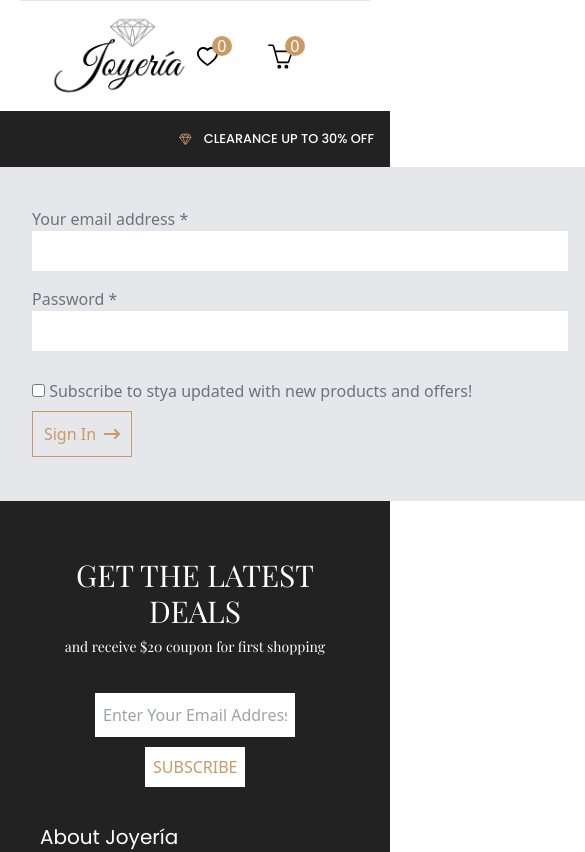
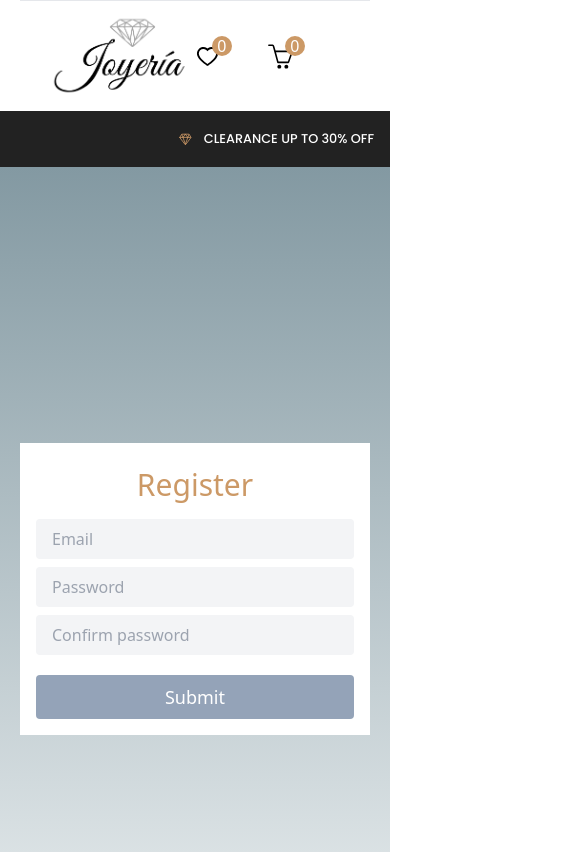
Before and after one commit to NigarShamil/jewellery_store, a React (Vite) app: page /register in a window 390 px wide. Shown: the top 852 px of the page, 585 px wide, since content can reach past the window. Built offline with nearby package versions, Linux system fonts and the light colour scheme; a web font is replaced by a local one.

Commit message:
login and register is solved and adding some css media query

```diff
--- a/src/App.jsx
+++ b/src/App.jsx
@@ -4,7 +4,6 @@ import { BrowserRouter as Router, Routes, Route } from 'react-router-dom'
 import Navbar from './components/navbar/Navbar'
 import Footer from './components/footer/Footer'
 import Home from './components/home/Home'
-import LogIn from './components/login/MyAccount'
 import About from './components/about/About'
 import Faq from './components/FAQ/Faq'
 import ShoppingCart from './components/cart/ShoppingCart'
--- a/src/components/cart/CartComp.jsx
+++ b/src/components/cart/CartComp.jsx
@@ -12,10 +12,10 @@ const CartComp = ({ cart }) => {
     return (
         <>
             <div>
-                <div className='cartField my-6 flex flex-col sm:flex-row items-center justify-between border-t p-2 sm:w-[650px]'>
+                <div className='cartField my-6 flex flex-wrap items-center justify-between border-t p-2'>
                     <div className='cartText_field flex justify-center items-center'>
                         <img className='w-[100px] h-[100px] object-fill' src={cart?.image} alt="" />
-                        <div className='text-sm px-2'>{cart?.title}</div>
+                        <div className='name_product w-[250px] text-wrap text-sm px-2'>{cart?.title}</div>
                         <div>{cart?.description}</div>
                     </div>
                     <div className='cart_price text-sm'>{cart?.price} $</div>
--- a/src/components/cart/ShoppingCart.jsx
+++ b/src/components/cart/ShoppingCart.jsx
@@ -26,7 +26,7 @@ const ShoppingCart = () => {
                 </div>
                 {
                     carts?.length > 0 ? (
-                        <div className='cart_view'>
+                        <div className='cart_view flex flex-col justify-center items-center'>
                             {
                                 carts.map((cart, index) => (
                                     <CartComp key={index} cart={cart} />
--- a/src/components/contactUs/ContactUs.jsx
+++ b/src/components/contactUs/ContactUs.jsx
@@ -15,7 +15,7 @@ const ContactUs = () => {
                 <div className='about_cover mb-5'>
                     <img src="https://molla-theme.myshopify.com/cdn/shop/files/about-header-bg.jpg?v=1614728545" className='about_banner relative' />
                     <div className='banner_text text-center text-white'>
-                        <h3 className='text-2xl'>About Us</h3>
+                        <h3 className='text-2xl'>Contact Us</h3>
                         <p className='text-lg'>Who we are</p>
                     </div>
                 </div>
--- a/src/components/footer/Footer.jsx
+++ b/src/components/footer/Footer.jsx
@@ -27,7 +27,7 @@ const Footer = () => {
                         <p><GiCutDiamond size={20} /></p>
                         <p className='logo text-2xl'>Joyería</p>
                     </div>
-                    <p className='pb-3 text-zinc-400'>Copyright © 2020 Molla Store. All Rights Reserved.</p>
+                    <p className='pb-3 text-zinc-400'>Copyright © 2024 Joyería. All Rights Reserved.</p>
                 </div>
             </div>
         </div>
--- a/src/components/login/Register.jsx
+++ b/src/components/login/Register.jsx
@@ -1,26 +1,97 @@
 
-import React from 'react'
-import { FaArrowRightLong } from "react-icons/fa6";
+import React, { useState } from 'react';
+import { useDispatch } from "react-redux"
+import { useNavigate } from "react-router-dom"
+import { authActions } from '../../store/authSlice'
+import "./login.css"
 
 const Register = () => {
+    const [email, setEmail] = useState("");
+    const [password, setPassword] = useState("");
+    const [confirmPassword, setConfirmPassword] = useState("");
+    const [isSubmitting, setIsSubmitting] = useState(false);
+    const [errors, setErrors] = useState([]);
+    const navigate = useNavigate()
+    const dispatch = useDispatch()
+
+    const handleRegisterSubmit = async (e) => {
+        e.preventDefault();
+        setIsSubmitting(true);
+        dispatch(authActions.login());
+        navigate('/my-account')
+
+        if (password !== confirmPassword) {
+            setErrors(["Password and confirm password must match"]);
+            setIsSubmitting(false);
+            return;
+        }
+
+        if (email.length < 5) {
+            setErrors(["Email must be at least 5 characters long"]);
+            setIsSubmitting(false);
+            return;
+        }
+
+        await new Promise((resolve) => setTimeout(resolve, 1000));
+
+        setEmail("");
+        setPassword("");
+        setConfirmPassword("");
+        setIsSubmitting(false);
+    };
+
     return (
-        <div className='w-[600px] bg-gray-200 p-4 '>
-            <div className='form_register p-4 text-zinc-500 '>
-                <div className="email flex flex-col py-2">
-                    <label htmlFor="email" >Your email address *</label>
-                    <input type="email" name="email" id="email" className='h-10' />
-                </div>
-                <div className="password flex flex-col py-2">
-                    <label htmlFor="password" >Password *</label>
-                    <input type="password" name="password" id="password" className='h-10' />
-                </div>
-                <div className="btn_field flex flex-col py-3">
-                    <div className='py-2'><input type="checkbox" name="check" id="check" /> Subscribe to stya updated with new products and offers!</div>
-                    <div className='signIn flex justify-center items-center gap-2'>Sign In <FaArrowRightLong className='sign_logo' /></div>
-                </div>
-            </div>
+        <div className='register p-4 h-[100vh] flex flex-col justify-center items-center '>
+            <form onSubmit={handleRegisterSubmit} className="form_register bg-white p-4 text-zinc-500 w-[600px] flex flex-col gap-y-2 ">
+                <h2 className='text-3xl font-medium text-center text-[#cc9966] py-2'>Register</h2>
+                {errors.length > 0 && (
+                    <ul>
+                        {errors.map((error) => (
+                            <li
+                                key={error}
+                                className="bg-red-100 text-red-500 px-4 py-2 rounded"
+                            >
+                                {error}
+                            </li>
+                        ))}
+                    </ul>
+                )}
+                <input
+                    value={email}
+                    onChange={(e) => setEmail(e.target.value)}
+                    type="email"
+                    required
+                    minLength={5}
+                    placeholder="Email"
+                    className="px-4 py-2 rounded bg-gray-100"
+                />
+                <input
+                    value={password}
+                    onChange={(e) => setPassword(e.target.value)}
+                    type="password"
+                    required
+                    placeholder="Password"
+                    className="px-4 py-2 rounded bg-gray-100"
+                />
+                <input
+                    value={confirmPassword}
+                    onChange={(e) => setConfirmPassword(e.target.value)}
+                    type="password"
+                    required
+                    placeholder="Confirm password"
+                    className="px-4 py-2 rounded bg-gray-100"
+                />
+
+                <button
+                    type="submit"
+                    disabled={isSubmitting}
+                    className="bg-slate-400 text-white text-lg mt-3 disabled:bg-gray-500 py-2 rounded"
+                >
+                    Submit
+                </button>
+            </form>
         </div>
-    )
-}
+    );
+};
 
-export default Register
+export default Register;
--- a/src/components/login/SigIn.jsx
+++ b/src/components/login/SigIn.jsx
@@ -1,36 +1,52 @@
 
-import React from 'react'
-import { FaArrowRightLong } from "react-icons/fa6";
-import { useDispatch } from "react-redux"
-import { authActions } from '../../store/authSlice'
-import "./login.css"
+import React, { useState } from 'react';
+import { FaArrowRightLong } from 'react-icons/fa6';
+import { useDispatch, useSelector } from 'react-redux';
+import { authActions } from '../../store/authSlice';
+import { useNavigate } from 'react-router-dom';
+import './login.css';
 
-const SigIn = () => {
-   const dispatch = useDispatch()
+const SignIn = () => {
+   const dispatch = useDispatch();
+   const navigate = useNavigate();
+   const registeredEmails = useSelector(state => state.auth.email);
+   const [email, setEmail] = useState('');
 
    const handleSubmit = (e) => {
-      e.preventDefault()
-      dispatch(authActions.login())
-   }
+      e.preventDefault();
+      console.log("Registered Emails:", registeredEmails);
+      console.log("Entered Email:", email);
+      if (registeredEmails.includes(email)) {
+         dispatch(authActions.login());
+         navigate('/my-account');
+      } else {
+         navigate('/register');
+      }
+   };
+
+   const handleEmailChange = (e) => {
+      setEmail(e.target.value);
+   };
+
    return (
-      <div className='form bg-[#BCB88A] flex justify-center items-center h-[100vh]'>
-         <form onSubmit={handleSubmit} className=' form_sign  text-zinc-500 bg-white w-[500px] h-[400px] p-4'>
-            <h2 className='text-[#cc9966] text-2xl my-3'>Sign In</h2>
-            <div className="email flex flex-col py-2">
-               <label htmlFor="email" >Email address *</label>
-               <input type="email" name="email" id="email" className='h-10 bg-gray-100' />
+      <div className='signForm flex justify-center items-center h-[100vh]'>
+         <form onSubmit={handleSubmit} className='form_sign text-zinc-500 bg-white w-[500px] h-[400px] p-4'>
+            <h2 className='text-[#cc9966] text-2xl my-3 text-center font-medium'>Sign In</h2>
+            <div className='email flex flex-col py-2'>
+               <label htmlFor='email'>Email address *</label>
+               <input type='email' name='emailRegister' id='emailRegister' className='h-10 bg-gray-100' value={email} onChange={handleEmailChange} />
             </div>
-            <div className="password flex flex-col py-2">
-               <label htmlFor="password">Password *</label>
-               <input type="password" name="password" id="password" className='h-10 bg-gray-100' />
+            <div className='password flex flex-col py-2'>
+               <label htmlFor='password'>Password *</label>
+               <input type='password' name='password' id='password' className='h-10 bg-gray-100' />
             </div>
-            <div className="btn_field flex justify-between items-center  py-3">
-               <button className='signIn flex justify-center items-center gap-2 '>Sign In <FaArrowRightLong className='sign_logo' /></button>
+            <div className='btn_field flex justify-between items-center py-3'>
+               <button className='signIn flex justify-center items-center gap-2'>Sign In <FaArrowRightLong className='sign_logo' /></button>
                <div className='cursor-pointer'>Forgot Your Password ?</div>
             </div>
          </form>
       </div>
-   )
-}
+   );
+};
 
-export default SigIn
+export default SignIn;
--- a/src/components/login/login.css
+++ b/src/components/login/login.css
@@ -7,11 +7,13 @@
     padding: 10px;
     width: 100px;
 }
-.signIn:hover{
+
+.signIn:hover {
     background-color: #cc9966;
     color: #fff;
     transition: all .3s ease-in-out;
 }
+
 .sign_logo {
     color: #cc9966;
 }
@@ -24,21 +26,33 @@
     font-family: "Poppins", sans-serif;
 }
 
+.register {
+    background-image: linear-gradient(#8399a2, #eef2f3);
+}
 
-/* @media screen and (max-width: 1000px) and (min-width: 700px){
-    .form form{
-        left: 20%;
+.signForm {
+    background-image: linear-gradient(#beb15b, #d5cfac);
+}
+
+
+@media screen and (max-width: 700px) and (min-width: 350px) {
+    .register .form_register {
+        width: 350px;
     }
 }
-@media screen and (max-width: 700px) and (min-width: 500px){
-    .form form{
-        width: 320px;
-        left: 15%;
+
+@media screen and (max-width: 700px) and (min-width: 500px) {
+    .account .myAccount {
+        left: 35%;
     }
 }
-@media screen and (max-width: 500px) and (min-width: 350px){
-    .form form{
-        width: 300px;
-        left: 10%;
+@media screen and (max-width: 1000px) and (min-width: 700px) {
+    .account .myAccount {
+        left: 40%;
     }
-} */
+}
+@media screen and (max-width: 500px) and (min-width: 350px) {
+    .account .myAccount {
+        left: 30%;
+    }
+}
--- a/src/store/authSlice.js
+++ b/src/store/authSlice.js
@@ -1,20 +1,27 @@
-import { createSlice } from "@reduxjs/toolkit"
 
+import { createSlice } from "@reduxjs/toolkit";
 
 const authSlice = createSlice({
     name: "auth",
     initialState: {
-        isLogIn: false
+        isLogIn: false,
+        email: [
+            "nigarshamilova77@gmail.com",
+            "shamilovanigar00@gmail.com",
+            "newaccountant05@gmail.com",
+            "mynew_account01@gmail.com"
+        ]
     },
     reducers: {
         login(state) {
-            state.isLogIn = true
+            state.isLogIn = true;
         },
         logout(state){
-            state.isLogIn =false
+            state.isLogIn = false;
+            state.email = null;
         }
     }
-})
+});
 
-export const authActions = authSlice.actions
-export default authSlice
+export const authActions = authSlice.actions;
+export default authSlice;
```
Also changed, not shown: src/components/cart/cart.css (+14 -1 lines), src/components/login/MyAccount.jsx (+14 -6 lines).
